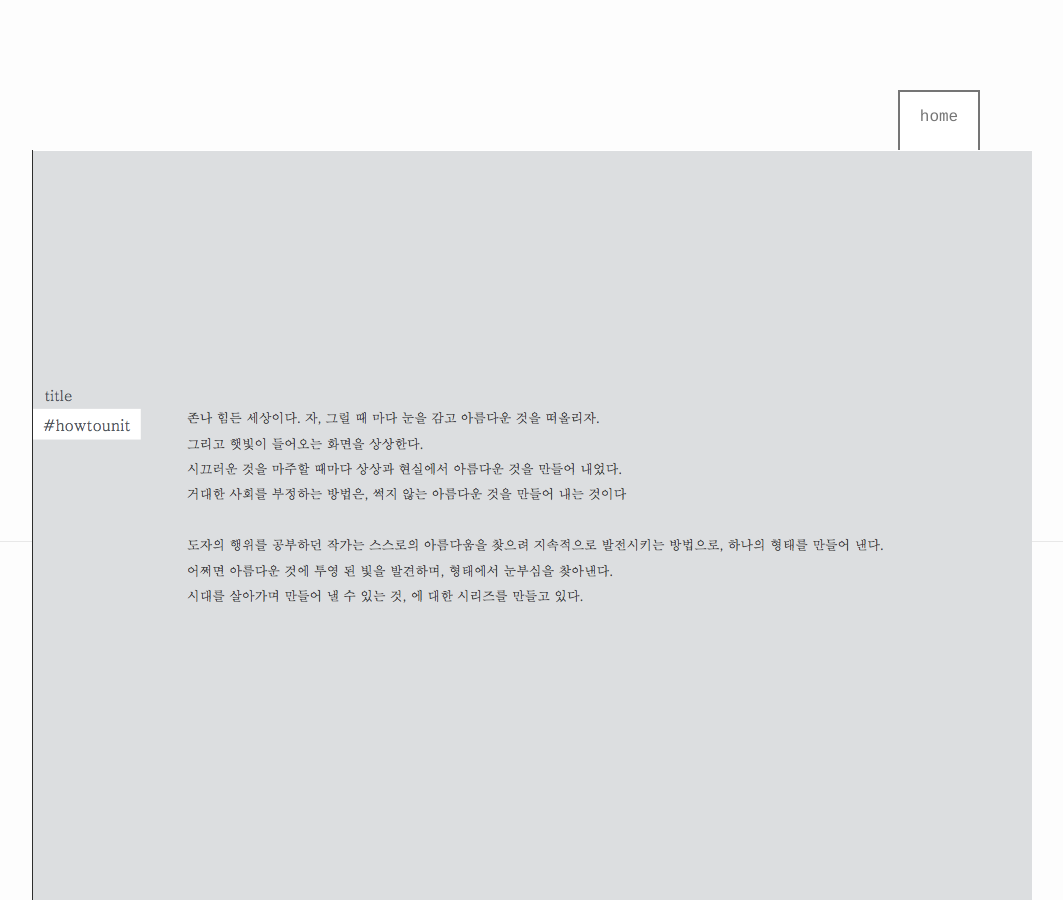
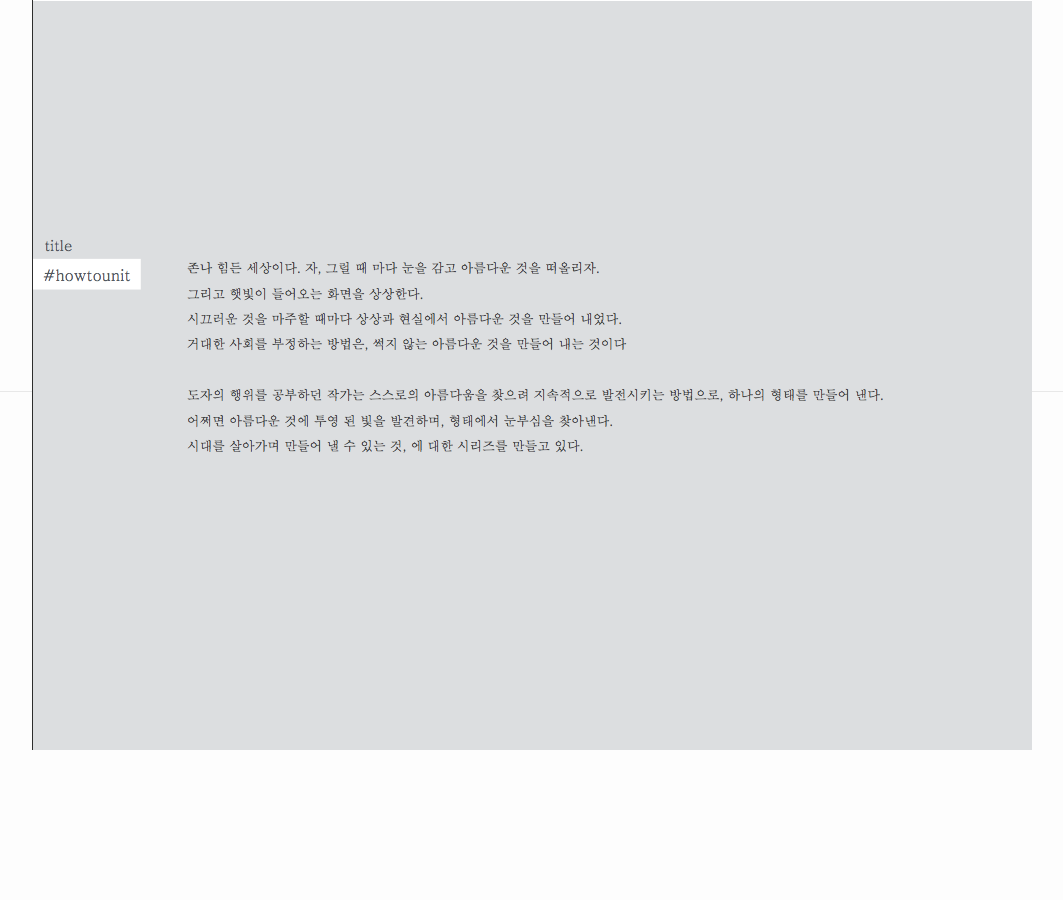
Before and after one commit to brillerkim/eunji, a Jekyll site: the page built from about.md, in a window 1280 px wide. Shown: the whole page, without its empty margins (108-1171 px from the left). Built offline with Jekyll 4.4.1, drawn with Linux system fonts in a browser that asks for light colours; nearby versions of some CDN libraries.

Commit message:
2017. 7. 11 add class

```diff
--- a/_includes/head.html
+++ b/_includes/head.html
@@ -17,25 +17,6 @@
     <!-- Custom CSS -->
     <link rel="stylesheet" href="{{ "/css/main.css" | prepend: site.baseurl }}">
     <script src="https://code.jquery.com/jquery-1.7.js" type="text/javascript"></script>
-    <script>
-        $(document).ready(function() {
-            $("#intro-img > a").removeClass("hide-img")
-            $("#intro-img > a").addClass("show-img");
-            $("#intro-img > a").click(function(){
-                $("#intro-img > a").removeClass("show-img");
-                $("#intro-img > a").addClass("hide-img");
-             });
-        });
-    </script>
-    <style type="text/css">
-        .intro_bg {
-            position: fixed;
-            background: 0,0,0,0.8;
-            z-index: 10001;
-            width: 100%;
-            height:100%;
-        }
-    </style>
 </head>
 
 
--- a/_includes/header.html
+++ b/_includes/header.html
@@ -1,7 +1,6 @@
 <header class="site-header">
 
   <div class="wrap">
-    <a class="site-title" href="{{ site.baseurl }}"><img src="{{ site.baseurl }}/img/0.png"></a>
     <div class="intro_bg">
       <img src="{{ site.baseurl }}/img/10.png"/>
     </div>
--- a/_includes/preview.html
+++ b/_includes/preview.html
@@ -1,9 +1,6 @@
 {% for post in site.posts %}
     {% cycle 'add row' : '<div class="row">', nil, nil %}
         <div class="col-sm-12">
-            <div id="intro-img">
-                <a class="hide-img"><img src="{{ site.baseurl }}/img/10.png"/></a>
-            </div>
             <div class="preview-panel">
                 <a href="{{ post.url | prepend: site.baseurl }}">
                     <img src="{{ post.preview }}">
--- a/_sass/_layout.scss
+++ b/_sass/_layout.scss
@@ -178,18 +178,14 @@
     -webkit-box-sizing: border-box;
 }
 
-/* intro img*/
+/**
+ * intro img
+ */
 
-#intro-img {
-  position: fixed;
-  top: 5%;
-  left: 5%;
-  z-index: 1001;
-  width: 100%
+.intro_bg {
+    position: fixed;
+    background: 0,0,0,0.8;
+    z-index: 10001;
+    width: 100%;
+    height:100%;
 }
-.show-img {
-  display: none;
-}
-.hide-img {
-  display: hidden;
-}
```
